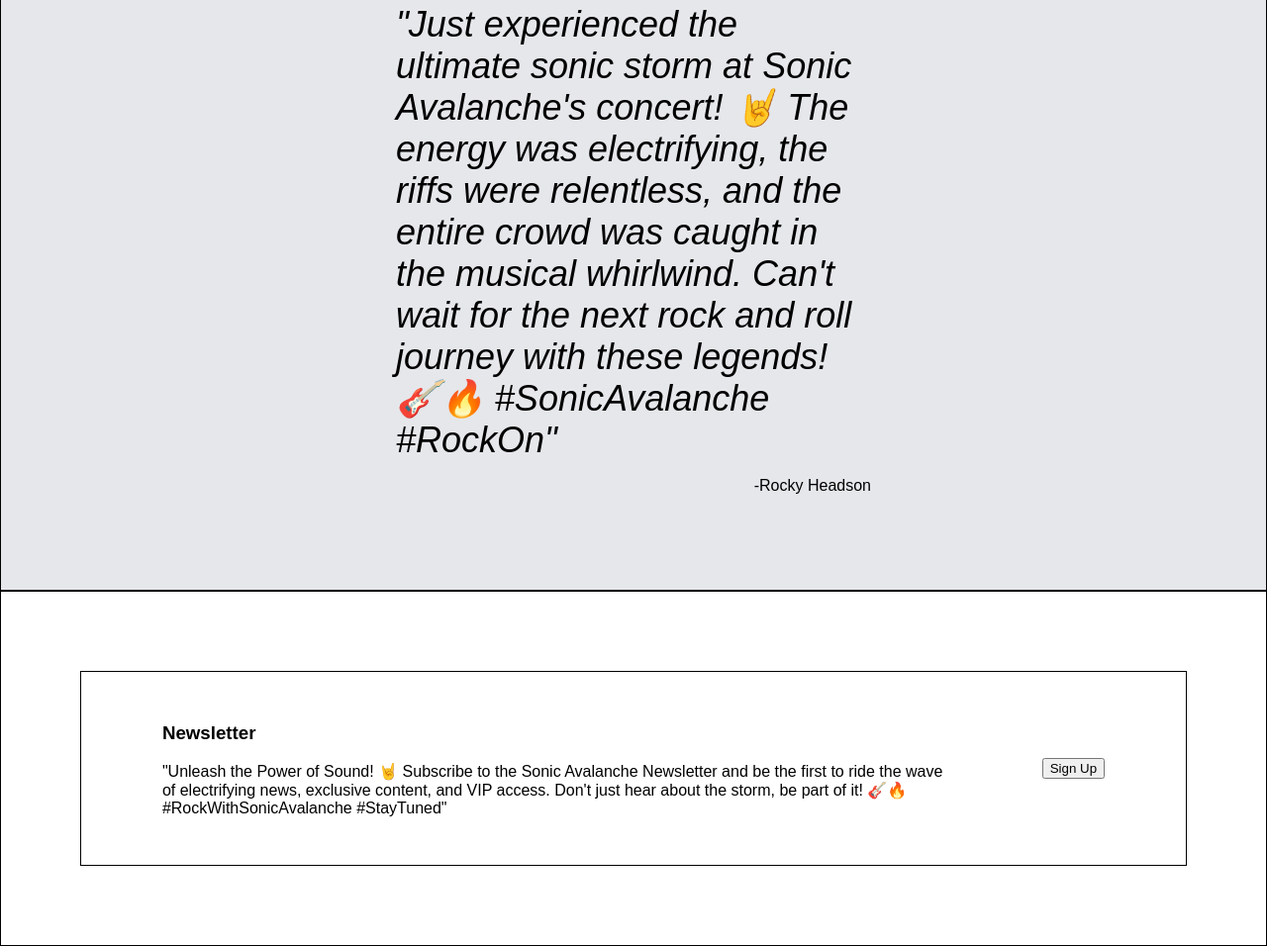
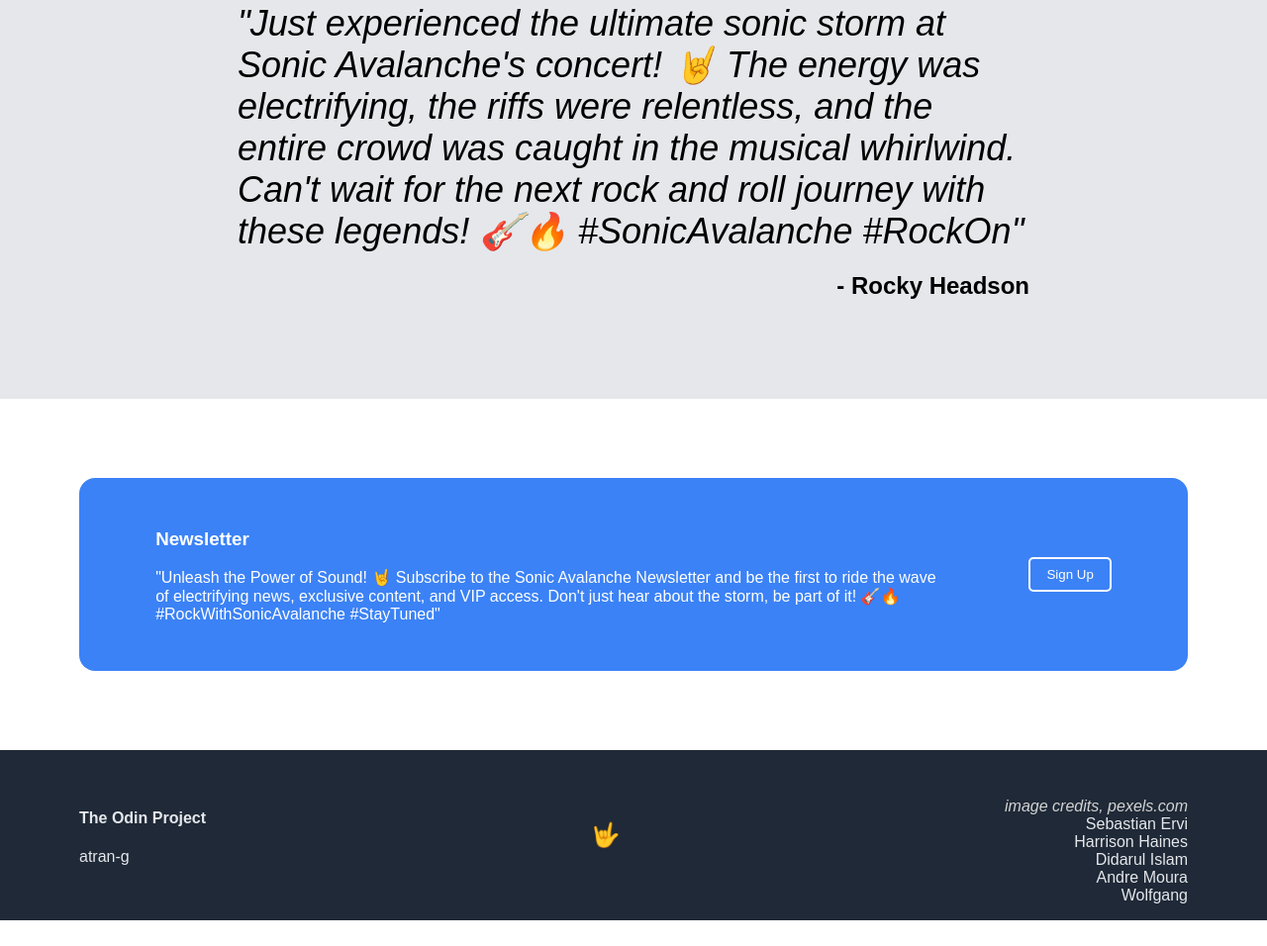
Before and after one commit to atran-g/landing-page-odin-project, a plain HTML site: page index.html in a window 1280 px wide. Shown: the part 1150-2106 px from the top of the page at 99% size. After the commit the page ends 2080 px from the top, so only its background shows below. Drawn offline with Linux system fonts and the light colour scheme.

Commit message:
finalised

```diff
--- a/index.html
+++ b/index.html
@@ -81,7 +81,7 @@
                     the musical whirlwind. Can't wait for the next rock and roll
                     journey with these legends! 🎸🔥 #SonicAvalanche #RockOn"
                 </em>
-                <p>-Rocky Headson</p>
+                <h2>- Rocky Headson</h2>
             </div>
         </div>
         <div class="callActionCont">
@@ -99,6 +99,20 @@
                 <button>Sign Up</button>
             </div>
         </div>
-        <div class="footer"></div>
+        <div class="footer">
+            <div class="footerLeft">
+                <h4>The Odin Project</h4>
+                <p>atran-g</p>
+            </div>
+            <h2>🤟</h2>
+            <div class="footerRight">
+                <p>image credits, pexels.com</p>
+                <p>Sebastian Ervi</p>
+                <p>Harrison Haines</p>
+                <p>Didarul Islam</p>
+                <p>Andre Moura</p>
+                <p>Wolfgang</p>
+            </div>
+        </div>
     </body>
 </html>
--- a/styles.css
+++ b/styles.css
@@ -29,7 +29,6 @@ ul {
 .header ul {
     display: flex;
     gap: 1rem;
-    justify-content: space-between;
     font-size: 18px;
     font-weight: 500;
     color: #f9faf8;
@@ -39,9 +38,15 @@ ul {
     display: flex;
     justify-content: space-between;
     align-items: center;
-    gap: 1rem;
     background-color: #1f2937;
     padding: 5rem;
+}
+
+.hero img {
+    height: auto;
+    width: 500px;
+
+    border: 1px solid white;
 }
 
 .heroTextCont {
@@ -50,13 +55,7 @@ ul {
     align-items: flex-start;
     flex-grow: 1;
 }
-/*
-Sebastian Ervi
-Harrison Haines
-Didarul Islam
-Andre Moura
-Wolfgang
-*/
+
 .heroTextCont h1 {
     font-size: 48px;
     font-weight: 900;
@@ -76,13 +75,6 @@ Wolfgang
     background-color: #3882f6;
     border-radius: 5px;
     color: white;
-}
-
-.hero img {
-    height: auto;
-    width: 500px;
-    flex-grow: 3;
-    border: 1px solid white;
 }
 
 .upcoming {
@@ -136,31 +128,28 @@ Wolfgang
     display: flex;
     justify-content: center;
     align-items: center;
-    border: 1px solid;
     background-color: #e5e7eb;
 }
 .testimonial {
     display: flex;
     flex-direction: column;
-    width: 30rem;
+    width: 50rem;
 }
 
 .testimonial em {
-    font-weight: 300;
+    font-weight: 200px;
     font-size: 36px;
     font-style: italic;
     color: 1f2937;
 }
-.testimonial p {
+.testimonial h2 {
     align-self: flex-end;
 }
 
 .callActionCont {
     display: flex;
     padding: 5rem;
-
     align-items: center;
-    border: 1px solid;
 }
 
 .callAction {
@@ -168,13 +157,56 @@ Wolfgang
     display: flex;
     justify-content: space-around;
     align-items: center;
-    border: 1px solid;
     padding: 2rem;
+    background-color: #3b82f6;
+    border-radius: 1rem;
 }
 
 .callActionText {
     flex-basis: 75%;
+    color: white;
 }
 
 .callAction button {
+    background-color: #3b82f6;
+    border: 2px solid white;
+    border-radius: 5px;
+    color: white;
+    padding: 0.5rem;
+    padding-left: 1rem;
+    padding-right: 1rem;
 }
+
+.footer {
+    display: flex;
+    align-items: center;
+    padding: 5rem;
+    padding-top: 2rem;
+    padding-bottom: 2rem;
+    background-color: #1f2937;
+    color: #e5e7eb;
+}
+
+.footerLeft {
+    flex-grow: 1;
+}
+
+.footer h2 {
+    flex-grow: 1;
+    text-align: center;
+}
+.footerRight {
+    display: flex;
+    flex-direction: column;
+    justify-content: center;
+    align-items: flex-end;
+    flex-grow: 1;
+}
+.footerRight p {
+    margin-bottom: -1rem;
+}
+.footerRight p:first-of-type {
+    margin-bottom: -1rem;
+    color: lightgray;
+    font-style: italic;
+}
```
